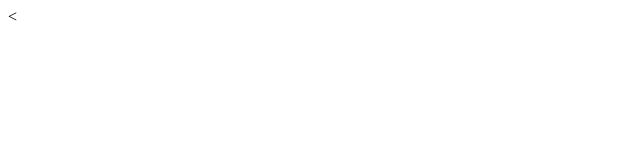
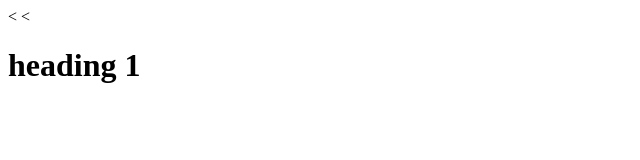
Before and after one commit to krishnasajeeva/portfolio, a plain HTML site: page index.html in a window 1280 px wide. Shown: the whole page, without its empty margins (0-640 px from the left). Drawn offline with Linux system fonts and the light colour scheme.

Commit message:
added heading

```diff
--- a/index.html
+++ b/index.html
@@ -5,6 +5,6 @@
     <title>hello</title>
   </head>
   <body>
-
+<<h1>heading 1</h1>
   </body>
 </html>
```
